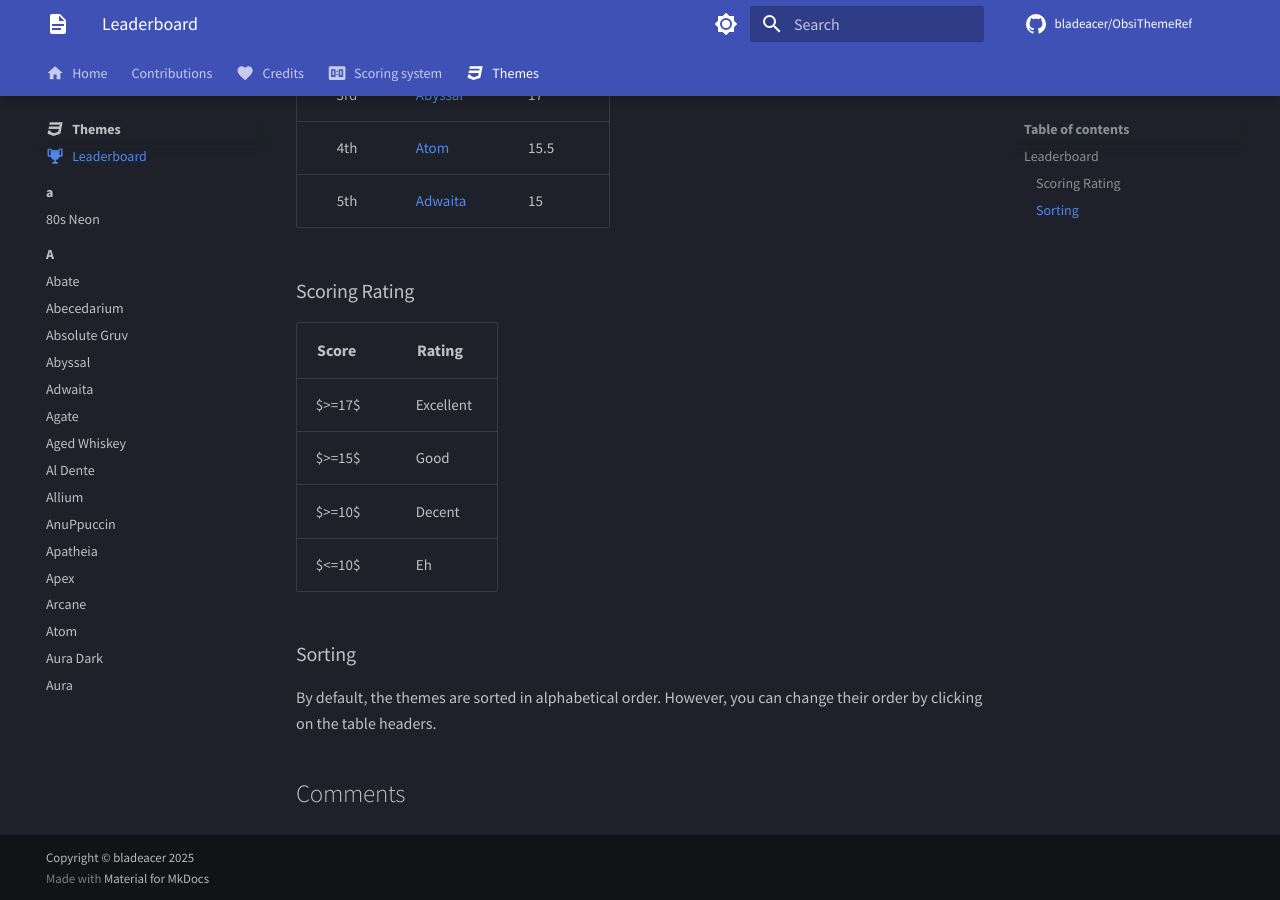
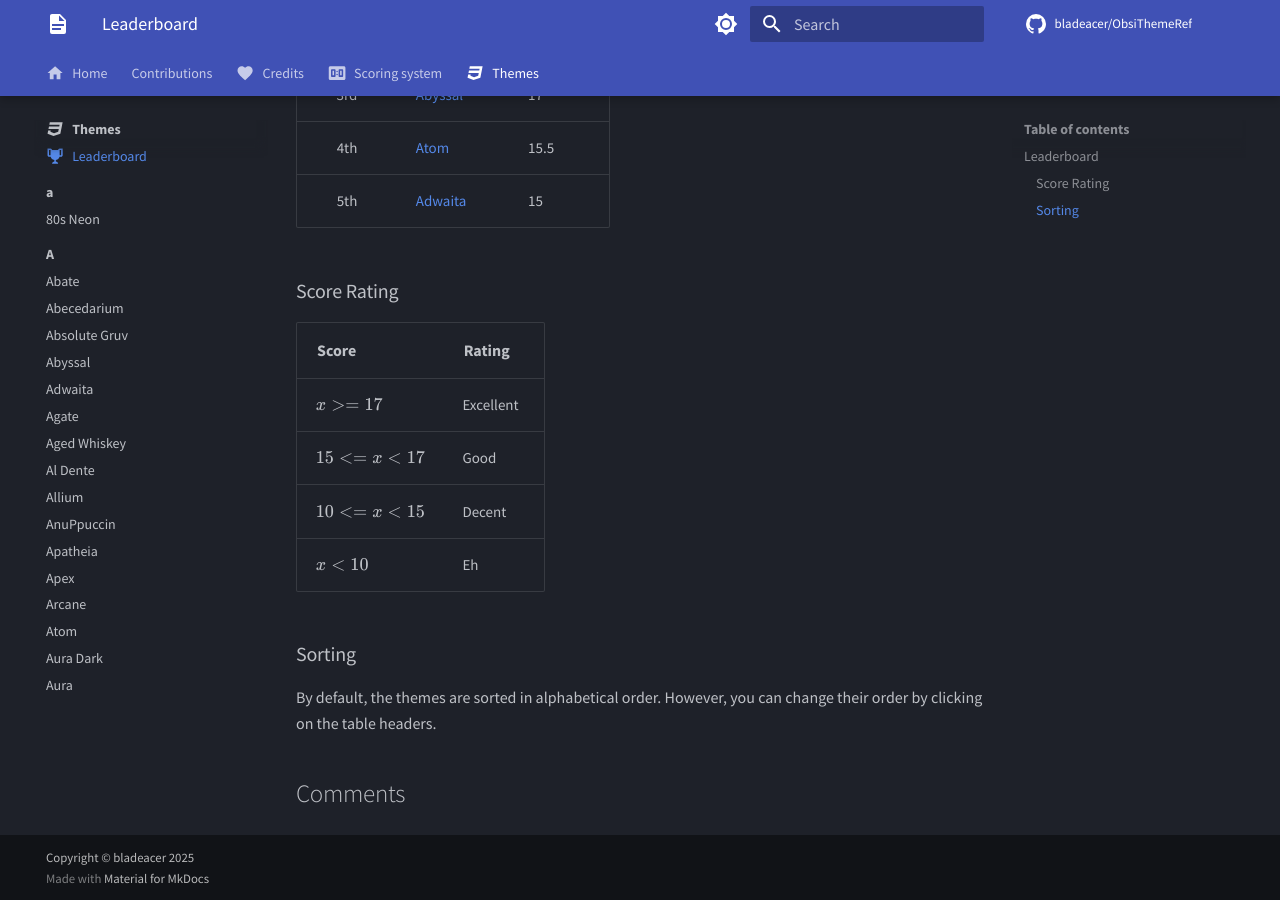
Before and after one commit to bladeacer/ObsiThemeRef, an MkDocs documentation site: the page built from docs/themes/leaderboard.md, in a window 1280 px wide and 900 px high, scrolled down 507 px. Built offline with MkDocs 1.6.1 and Material for MkDocs 9.7.7, drawn with Linux system fonts in a browser that asks for light colours; nearby versions of some CDN libraries; comment, search, counter and statistics services are not loaded.

Commit message:
Added KaTeX

```diff
--- /dev/null
+++ b/docs/javascripts/katex.js
@@ -0,0 +1,10 @@
+document$.subscribe(({ body }) => {
+  renderMathInElement(body, {
+    delimiters: [
+      { left: "$$",  right: "$$",  display: true },
+      { left: "$",   right: "$",   display: false },
+      { left: "\\(", right: "\\)", display: false },
+      { left: "\\[", right: "\\]", display: true }
+    ],
+  })
+})
--- a/docs/themes/leaderboard.md
+++ b/docs/themes/leaderboard.md
@@ -24,13 +24,13 @@ Themes that are in the leaderboard are the cream of the crop. The scores are out
 | 10th |  |  |
 -->
 
-### Scoring Rating
+### Score Rating
 | Score | Rating |
 | --- | --- |
-| $>=17$ | Excellent |
-| $>=15$ | Good |
-| $>=10$ | Decent |
-| $<=10$ | Eh |
+| $x>=17$ | Excellent |
+| $15<=x<17$ | Good |
+| $10<=x<15$ | Decent |
+| $x<10$ | Eh |
 
 ### Sorting
 By default, the themes are sorted in alphabetical order.
--- a/mkdocs.yml
+++ b/mkdocs.yml
@@ -12,9 +12,13 @@ plugins:
       enable_creation_date: true
 extra_css:
   - stylesheets/styles.css
+  - https://unpkg.com/katex@0/dist/katex.min.css
 extra_javascript:
   - https://unpkg.com/tablesort@5.3.0/dist/tablesort.min.js
   - javascripts/tablesort.js
+  - javascripts/katex.js
+  - https://unpkg.com/katex@0/dist/katex.min.js
+  - https://unpkg.com/katex@0/dist/contrib/auto-render.min.js
 theme:
   name: material
   custom_dir: docs/overrides
@@ -57,3 +61,5 @@ theme:
         permalink: true
     - footnotes
     - tables
+    - pymdownx.arithmatex:
+        generic: true
```
